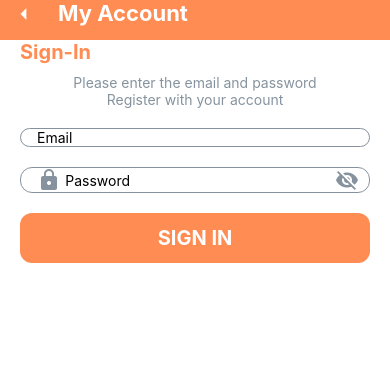
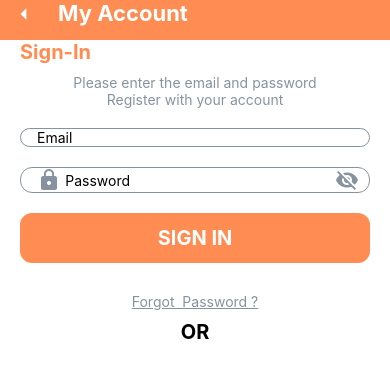
Before and after one commit to nickty/expressfood2, a React Native app: screen / in a window 390 px wide. Shown: the top 378 px of the page. Built offline with nearby package versions, Linux system fonts and the light colour scheme.

Commit message:
forget password and or

```diff
--- a/src/screens/authScreens/SignInScreen.js
+++ b/src/screens/authScreens/SignInScreen.js
@@ -72,6 +72,13 @@ const SignInScreen = () => {
             titleStyle={parameters.buttonTitle}
           />
       </View>
+
+      <View style={{alignItems: 'center', marginTop: 10}}>
+          <Text style={{...styles.text1, textDecorationLine: 'underline'}}>Forgot  Password ?</Text>
+      </View>
+      <View style={{alignItems: 'center', marginTop: 10, marginBottom: 10}}>
+          <Text style={{fontSize: 20, fontWeight: 'bold'}}>OR</Text>
+      </View>
     </View>
   )
 }
```
